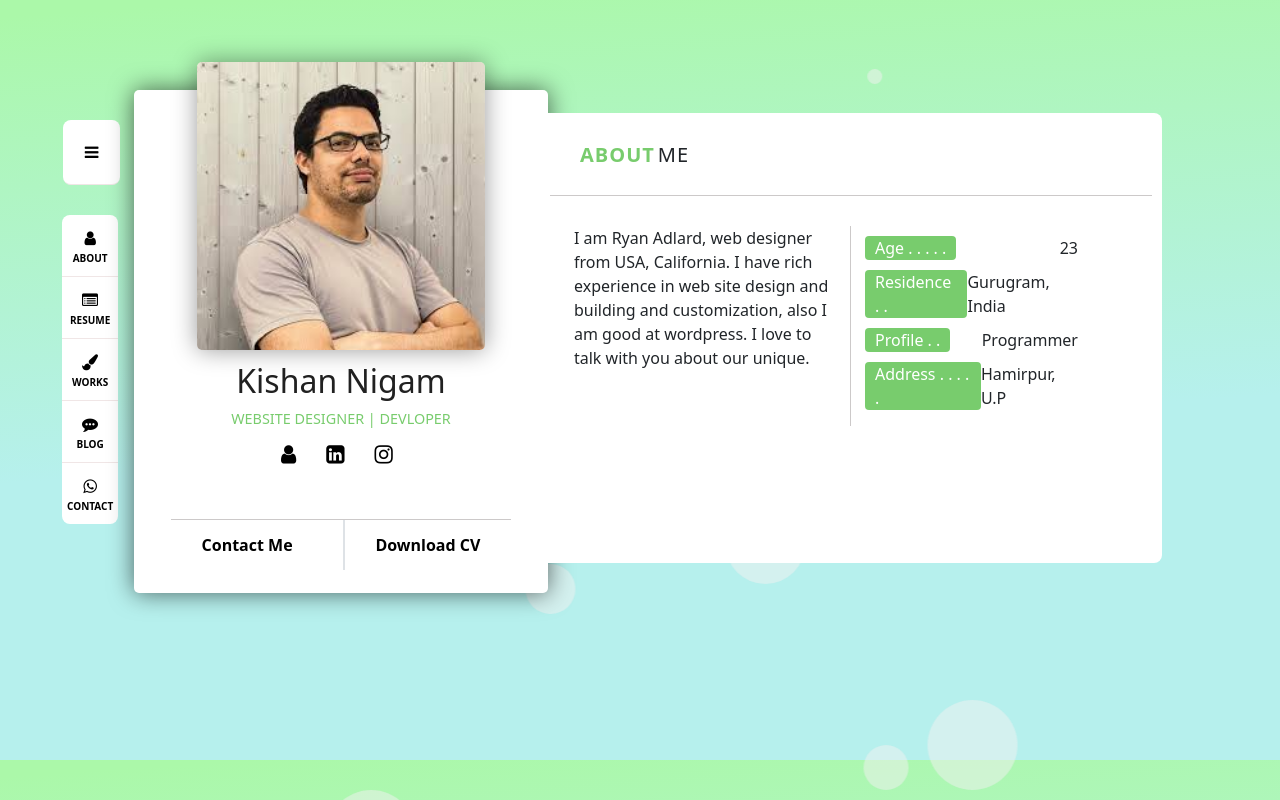
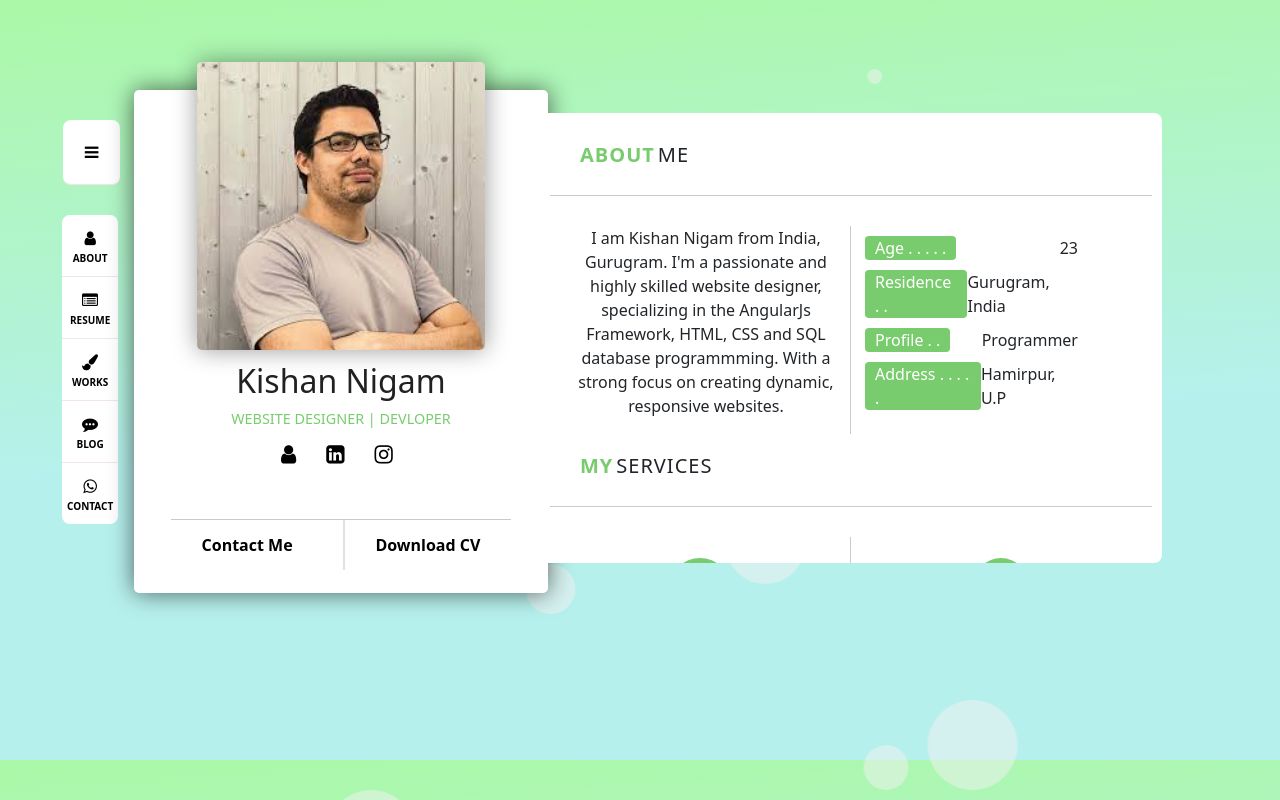
Before and after one commit to KishanNigam/port-folio, an Angular app: page / in a window 1280 px wide. Built offline with nearby package versions, Linux system fonts and the light colour scheme.

Commit message:
About and services section complete

```diff
--- a/src/app/app.component.css
+++ b/src/app/app.component.css
@@ -8,8 +8,8 @@
   border-radius: 0px 8px 8px 0px;
   height: 450px;
   overflow: scroll;
-  scrollbar-color: #fff;
-  scrollbar-width: none !important;
+  /* scrollbar-color: #fff;
+  scrollbar-width: none !important; */
 }
 .description-style::-webkit-scrollbar {
     width: 0px;
--- a/src/app/frontend/port-header/port-header.component.html
+++ b/src/app/frontend/port-header/port-header.component.html
@@ -12,13 +12,13 @@
     <div class="top-menu">
         <ul>
             <li class="top-menu-li-1">
-                <a href="">
+                <a href="#about-section">
                     <span class="icon"><i class="fa fa-user" aria-hidden="true"></i></span>
                     <span class="link">About</span>
                 </a>
             </li>
             <li>
-                <a href="">
+                <a href="#services-section">
                     <span class="icon"><i class="fa fa-list-alt" aria-hidden="true"></i></span>
                     <span class="link">Resume</span>
                 </a>
--- a/src/app/frontend/port-profile-description/port-profile-description.component.css
+++ b/src/app/frontend/port-profile-description/port-profile-description.component.css
@@ -21,6 +21,10 @@
 .about-context {
     border-right: 1px solid #ccc9c9;
 }
+.about-context p {
+    font-weight: 400;
+    text-align: center;
+}
 .about-details {
     margin-left: -30px;
 }
@@ -40,3 +44,66 @@
     color: #fff;
     font-weight: 400;
 }
+
+/* Services */
+.service-card-1 {
+    text-align: center;
+    padding: 40px;
+    border-right: 1px solid #ccc9c9;
+    margin-top: 30px;
+}
+.service-card-1 a {
+    color: #fff;
+    background-color: #78cc6d;
+    padding: 20px;
+    border-radius: 50px;
+}
+.service-card-1 h5 {
+    margin-top: 25px;
+    text-transform: capitalize;
+}
+.service-card-1 p {
+    font-size: small;
+}
+.service-card-2 {
+    text-align: center;
+    padding: 40px;
+    margin-top: 30px;
+}
+.service-card-2 a {
+    color: #fff;
+    background-color: #78cc6d;
+    padding: 20px;
+    border-radius: 50px;
+}
+.service-card-2 h5 {
+    margin-top: 25px;
+    text-transform: capitalize;
+}
+.service-card-2 p {
+    font-size: small;
+}
+.service-cards-row-2 {
+    padding: 30px;
+    margin: 30px;
+    border: 1px solid #ccc9c9;
+    margin-top: 30px;
+    text-align: center;
+    border-radius: 8px;
+    box-shadow: -5px 3px 5px 0px #ccc9c9;
+}
+.service-card-col {
+    border-right: 1px solid #ccc9c9;
+}
+.service-card-col a{
+    color: #fff;
+    background-color: #78cc6d;
+    padding: 20px;
+    border-radius: 50px;
+}
+.service-card-col h5 {
+    margin-top: 20px;
+}
+.service-card-col-2 p {
+    font-size: small;text-align: left;
+}
--- a/src/app/frontend/port-profile-description/port-profile-description.component.html
+++ b/src/app/frontend/port-profile-description/port-profile-description.component.html
@@ -1,5 +1,6 @@
 <div class="description-body">
   <!-- Start About Me Section -->
+  <div id="about-section">
     <div class="row about-body">
       <div class="class-lg-12 about-body-heading">
         <h5 style="letter-spacing: 1px">
@@ -10,9 +11,13 @@
     <div class="row about-description">
       <div class="col-lg-6 about-context">
         <p>
-        I am Ryan Adlard, web designer from USA, California. I have rich
-        experience in web site design and building and customization, also I am
-        good at wordpress. I love to talk with you about our unique.
+          I am Kishan Nigam from India, Gurugram. I'm a passionate and highly
+          skilled website designer, specializing in the AngularJs Framework,
+          HTML, CSS and SQL database programmming. With a strong focus on
+          creating dynamic, responsive websites.
+          <!-- My expertise lies in developing intuitive interfaces,
+        integrating database seamlessly, and crafting visually appealing designs. With a keen eye for aesthetics and a deep
+        understanding of web technologies,  -->
         </p>
       </div>
       <div class="col-lg-6 about-details">
@@ -24,5 +29,55 @@
         </ul>
       </div>
     </div>
+  </div>
   <!-- End About Me Section -->
+
+  <!-- Start My Services Section -->
+  <div id="services-section">
+    <div class="row about-body">
+      <div class="class-lg-12 about-body-heading">
+        <h5 style="letter-spacing: 1px">
+          <strong style="color: #78cc6d; margin-right: 3px">My</strong>Services
+        </h5>
       </div>
+    </div>
+    <div class="row service-cards">
+      <div class="col-lg-6 service-card-1">
+        <a href=""><i class="fa fa-code fa-lg" aria-hidden="true"></i></a>
+        <h5>Web Development</h5>
+        <p>
+          I can develop frontend websites using Angular Framework, ensuring
+          optimal performance, scalability, and user experience.
+        </p>
+      </div>
+      <div class="col-lg-6 service-card-2">
+        <a href=""><i class="fa fa-paint-brush" aria-hidden="true"></i></a>
+        <h5>Web Design</h5>
+        <p>
+          I have a deep understanding of HTML and CSS, enabling I to create
+          visually appealing and responsive designs that adapt to different
+          devices and screen sizes.
+        </p>
+      </div>
+    </div>
+
+    <div class="row service-cards-row-2">
+      <div class="col-lg-4 service-card-col">
+        <a href=""><i class="fa fa-code fa-lg" aria-hidden="true"></i></a>
+        <h5>SQL Database Management</h5>
+      </div>
+      <div class="col-lg-8 service-card-col-2">
+        <p>
+          I know intermediate-level proficiency in SQL server database
+          programmming, I'm adapt at managing and working with database. I have
+          skilled in designing database structures, stored procedure and writing
+          SQL queries for data retrieval and manipulation, and ensuring data
+          integrity. I possess a solid understanding of database administration
+          tasks, including creating tables, defining relationships, and
+          optimizing queries for improved performance.
+        </p>
+      </div>
+    </div>
+  </div>
+  <!-- End My Services Section -->
+</div>
```
Lines whose indentation alone changed are shown as unchanged.
